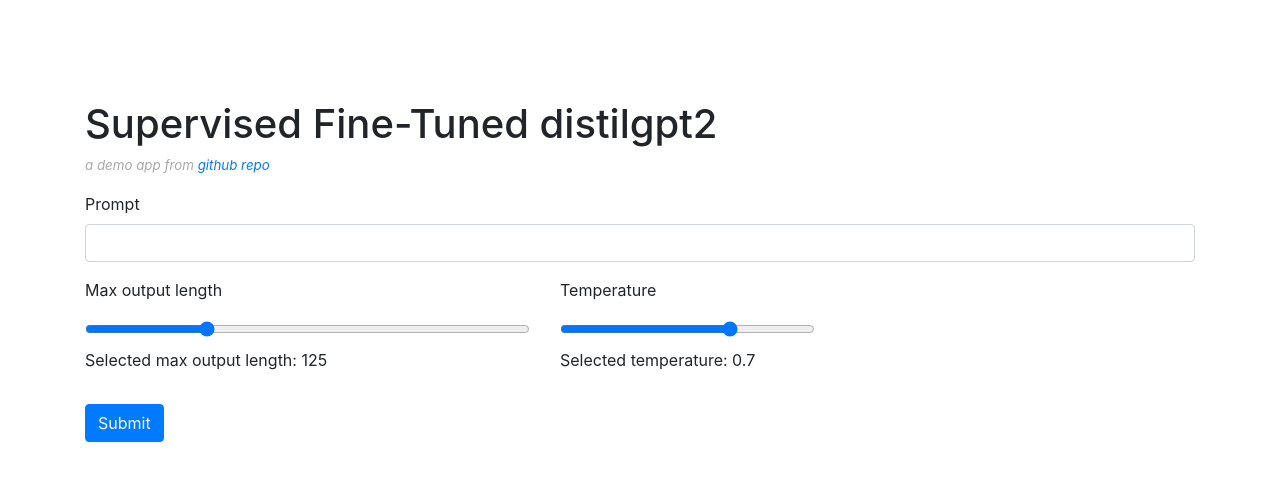
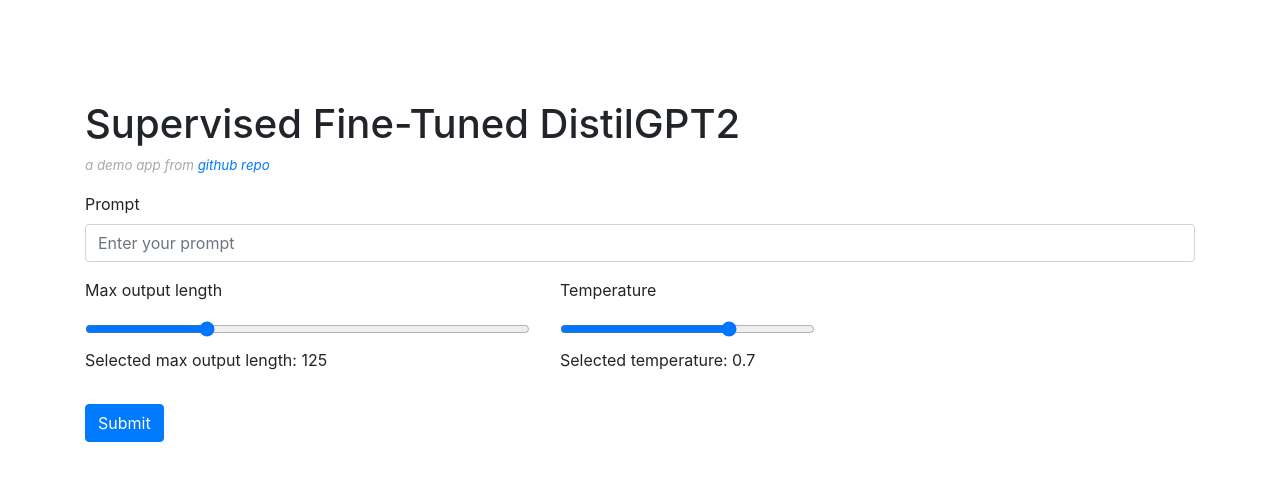
Before and after one commit to thassung/SFT-DistilGPT2, a Flask app: page / in a window 1280 px wide. Shown: the top 481 px of the page. Run offline with Flask 3, Linux system fonts and the light colour scheme; some libraries are stand-ins or nearby versions.

Commit message:
fix input type

```diff
--- a/app/main.py
+++ b/app/main.py
@@ -15,8 +15,8 @@
     if request.method == 'POST':
         inputData = request.json
         instruction = inputData['instruction']
-        max_length = inputData['max_length']
-        temperature = inputData['temperature']
+        max_length = int(inputData['max_length'])
+        temperature = float(inputData['temperature'])
 
         generated_text = generate_text(instruction=instruction,
                                        max_length=max_length,
--- a/app/script.py
+++ b/app/script.py
@@ -19,7 +19,6 @@
 )
 
 def format_prompt(instruction):
-    input = ''
     return f"""
 Below is an instruction that describes a task, paired with an input that provides further context. Write a response that appropriately completes the request.
 
@@ -27,7 +26,7 @@
 {instruction}
 
 ### Input:
-{input}
+
 
 ### Output:
 """.strip()
--- a/app/templates/index.html
+++ b/app/templates/index.html
@@ -15,14 +15,14 @@
   </style>
   <body>
     <div class="container mt-6">
-      <h1>Supervised Fine-Tuned distilgpt2</h1>
+      <h1>Supervised Fine-Tuned DistilGPT2</h1>
       <p class="brief-description">
         <em>a demo app from <a href='https://github.com/thassung/SFT-DistilGPT2'>github repo</a></em>
       </p>
       <form id="inputForm">
         <div class="form-group">
           <label for="instruction">Prompt</label>
-          <instruction type="text" class="form-control" id="instruction" name="instruction" placeholder="Enter your prompt"/>
+          <input type="text" class="form-control" id="instruction" name="instruction" placeholder="Enter your prompt"/>
         </div>
         <div class="row">
           <div class="form-group col-md-5">
@@ -34,7 +34,7 @@
           <div class="form-group col-md-3">
             <label for="temperature">Temperature</label>
             <input
-              type="range" class="form-control" id="temperature" name="temperature" min="0" max="1" step="0.01" value="0.7" oninput="update_temperature()">
+              type="range" class="form-control" id="temperature" name="temperature" min="0.01" max="1" step="0.01" value="0.7" oninput="update_temperature()">
             <p id="temperatureDisplay">Selected temperature: 0.7</p>
           </div>
         </div>
@@ -42,7 +42,7 @@
           Submit
         </button>
       </form>
-      <div id="result" class="mt-3 h4"></div>
+      <div id="result" class="mt-3"></div>
     </div>
 
     <!-- updating slider value shown -->
@@ -66,7 +66,7 @@
         $('#submitBtn').click(function () {
           event.preventDefault();
           var inputData = {
-            input: $('#input').val(),
+            instruction: $('#instruction').val(),
             max_length: $('#max_length').val(),
             temperature: $('#temperature').val()
           };
```
